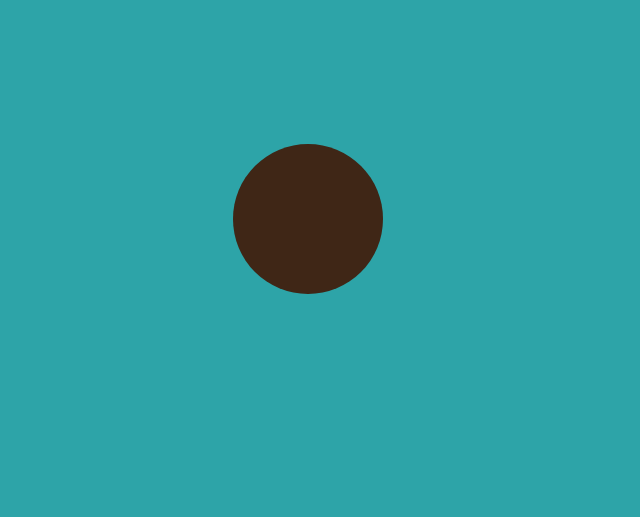
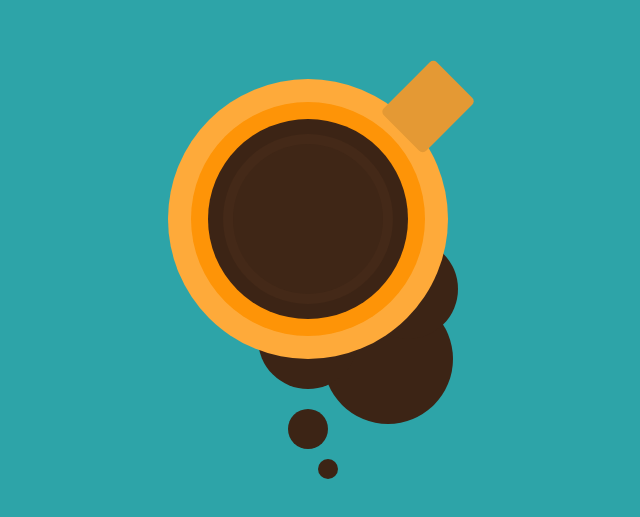
Before and after one commit to kimberlythomas/css-drawings, a plain HTML site: page coffee-mug/index.html in a window 1280 px wide. Shown: the part 181-698 px from the top of the page, without its empty margins (332-972 px from the left). Drawn offline with Linux system fonts and the light colour scheme.

Commit message:
Finish coffee mug CSS drawing

```diff
--- a/coffee-mug/style.css
+++ b/coffee-mug/style.css
@@ -14,4 +14,20 @@ body {
   height: 150px;
   background-color: #3f2616;
   border-radius: 50%;
+  box-shadow: 0px 0px 0px 10px #442918, 0 0 0 25px #3c2415, 0 0 0 42px #fe9407,
+    0 0 0 65px #feaa3a, 0 120px 0 -25px #3c2415, 100px 70px 0 -25px #3c2415,
+    80px 140px 0 -10px #3c2415, 0px 210px 0 -55px #3c2415,
+    20px 250px 0 -65px #3c2415;
 }
+
+.coffee-mug:before {
+  content: "";
+  position: absolute;
+  height: 75px;
+  width: 60px;
+  background-color: #e49934;
+  top: -75px;
+  right: -75px;
+  border-radius: 5px;
+  transform: rotate(45deg);
+}
```
